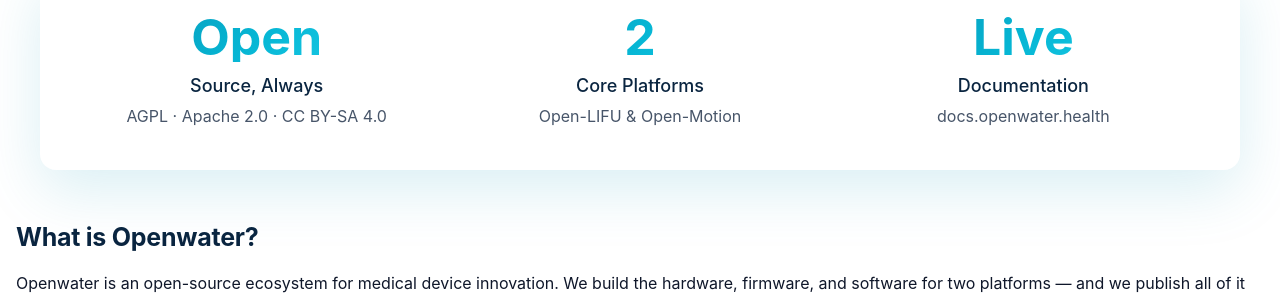
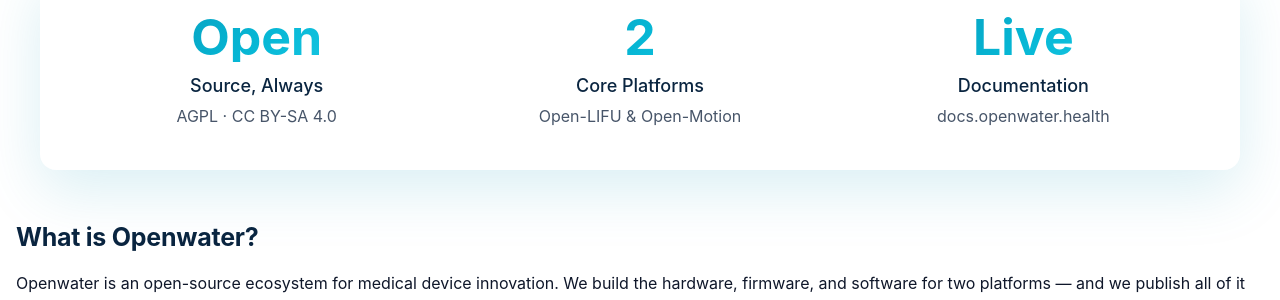
Before and after one commit to OpenwaterHealth/openwater-docs, an MkDocs documentation site: the page built from docs/index.md, in a window 1280 px wide and 900 px high, scrolled down 582 px. Shown: the part 154-454 px from the top of the window. Built offline with MkDocs 1.6.1 and Material for MkDocs 9.7.7, drawn with Linux system fonts in a browser that asks for light colours; comment, search, counter and statistics services are not loaded.

Commit message:
Remove Apache 2.0 from licensing information

```diff
--- a/docs/index.md
+++ b/docs/index.md
@@ -26,7 +26,7 @@ hide:
   <div class="ow-stats__item">
     <span class="ow-stats__num">Open</span>
     <span class="ow-stats__label">Source, Always</span>
-    <span class="ow-stats__sub">AGPL · Apache 2.0 · CC BY-SA 4.0</span>
+    <span class="ow-stats__sub">AGPL · CC BY-SA 4.0</span>
   </div>
   <div class="ow-stats__item">
     <span class="ow-stats__num">2</span>
```
